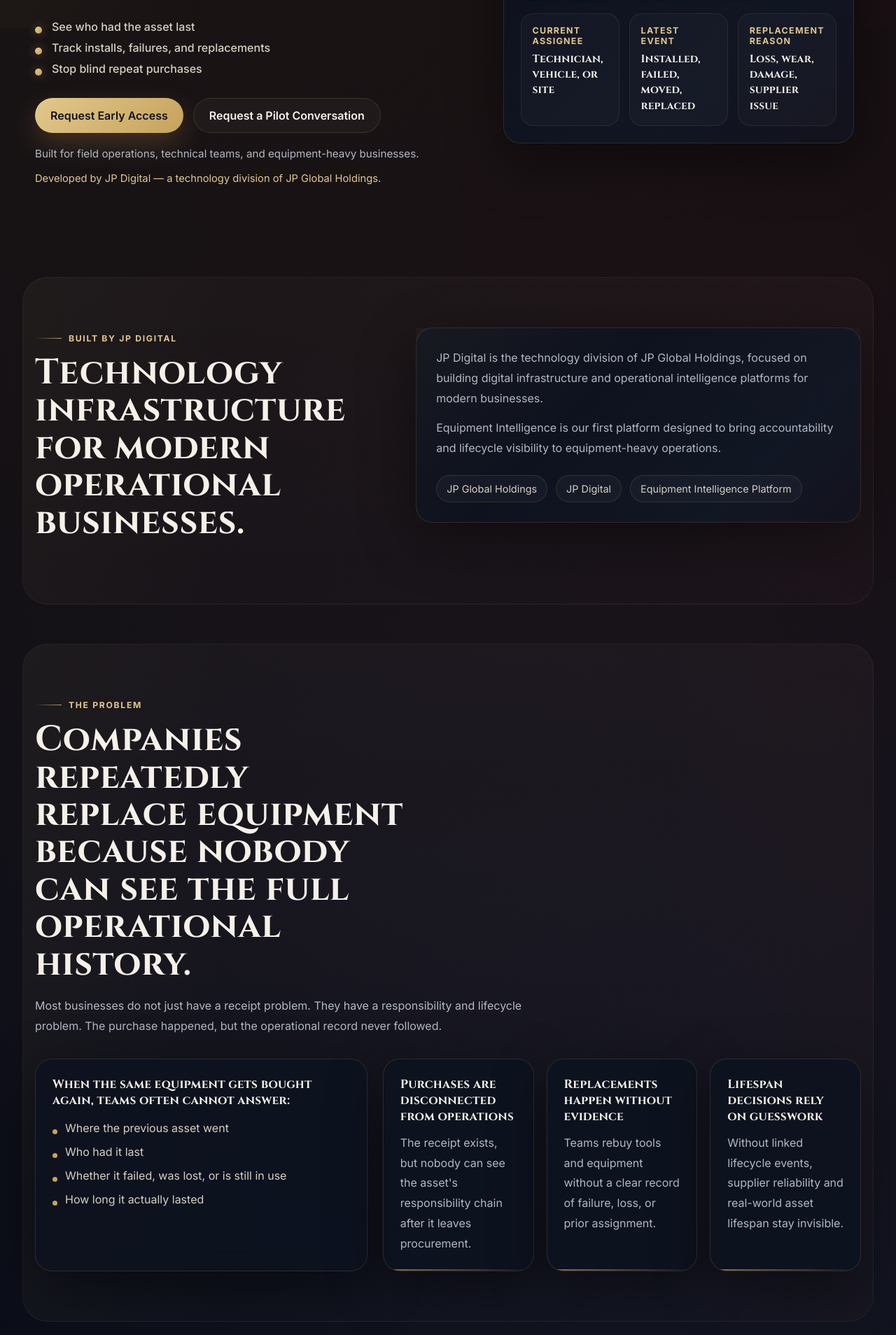
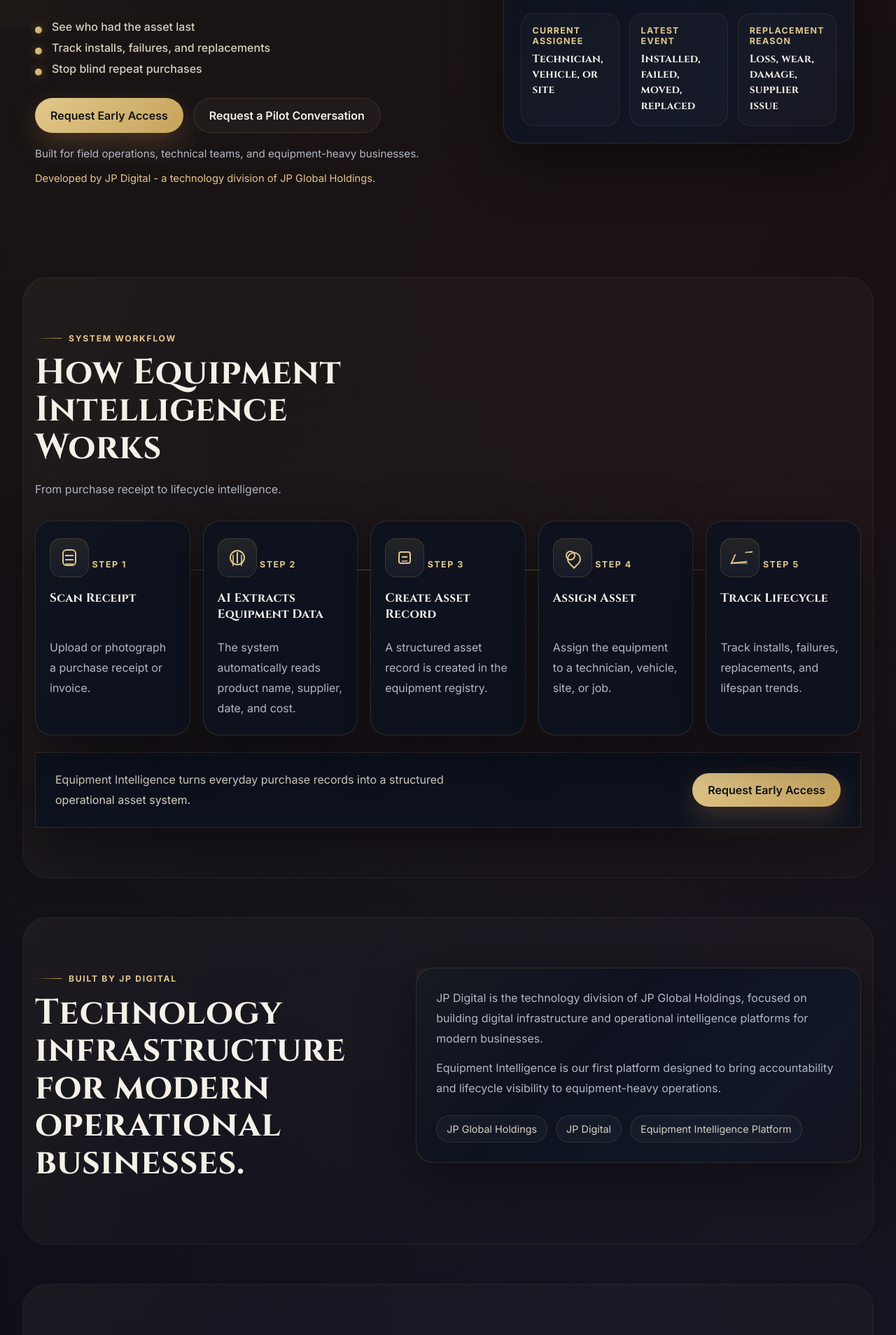
Before and after one commit to JPDigital-Dev/equipment-intelligence-validation-site, a Flask app: page / in a window 1280 px wide. Shown: the part 760-2668 px from the top of the page at 70% size. Run offline with Flask 3, Linux system fonts and the light colour scheme.

Commit message:
Add files via upload

```diff
--- a/templates/index.html
+++ b/templates/index.html
@@ -49,7 +49,7 @@
                         <a href="#lead-form" class="button button-secondary">Request a Pilot Conversation</a>
                     </div>
                     <p class="trust-note">Built for field operations, technical teams, and equipment-heavy businesses.</p>
-                    <p class="hero-attribution">Developed by JP Digital — a technology division of JP Global Holdings.</p>
+                    <p class="hero-attribution">Developed by JP Digital - a technology division of JP Global Holdings.</p>
                 </div>
                 <div class="hero-visual reveal">
                     <div class="hero-visual-frame glass">
@@ -82,6 +82,60 @@
                 </div>
             </section>
 
+            <section class="section workflow-section section-band" id="how-platform-works">
+                <div class="section-heading reveal">
+                    <span class="eyebrow">System Workflow</span>
+                    <h2>How Equipment Intelligence Works</h2>
+                    <p>From purchase receipt to lifecycle intelligence.</p>
+                </div>
+                <div class="workflow-grid">
+                    <article class="workflow-card glass reveal">
+                        <div class="workflow-icon">
+                            <span class="icon-receipt"></span>
+                        </div>
+                        <span class="workflow-step">Step 1</span>
+                        <h3>Scan Receipt</h3>
+                        <p>Upload or photograph a purchase receipt or invoice.</p>
+                    </article>
+                    <article class="workflow-card glass reveal">
+                        <div class="workflow-icon">
+                            <span class="icon-ai"></span>
+                        </div>
+                        <span class="workflow-step">Step 2</span>
+                        <h3>AI Extracts Equipment Data</h3>
+                        <p>The system automatically reads product name, supplier, date, and cost.</p>
+                    </article>
+                    <article class="workflow-card glass reveal">
+                        <div class="workflow-icon">
+                            <span class="icon-asset"></span>
+                        </div>
+                        <span class="workflow-step">Step 3</span>
+                        <h3>Create Asset Record</h3>
+                        <p>A structured asset record is created in the equipment registry.</p>
+                    </article>
+                    <article class="workflow-card glass reveal">
+                        <div class="workflow-icon">
+                            <span class="icon-assign"></span>
+                        </div>
+                        <span class="workflow-step">Step 4</span>
+                        <h3>Assign Asset</h3>
+                        <p>Assign the equipment to a technician, vehicle, site, or job.</p>
+                    </article>
+                    <article class="workflow-card glass reveal">
+                        <div class="workflow-icon">
+                            <span class="icon-lifecycle"></span>
+                        </div>
+                        <span class="workflow-step">Step 5</span>
+                        <h3>Track Lifecycle</h3>
+                        <p>Track installs, failures, replacements, and lifespan trends.</p>
+                    </article>
+                </div>
+                <div class="workflow-cta glass reveal">
+                    <p>Equipment Intelligence turns everyday purchase records into a structured operational asset system.</p>
+                    <a href="#lead-form" class="button button-primary">Request Early Access</a>
+                </div>
+            </section>
+
             <section class="section corporate-section section-band" id="built-by">
                 <div class="corporate-layout">
                     <div class="section-heading reveal">
@@ -105,7 +159,6 @@
                     </div>
                 </div>
             </section>
-
             <section class="section problem-section section-band" id="problem">
                 <div class="section-heading reveal">
                     <span class="eyebrow">The Problem</span>
```
